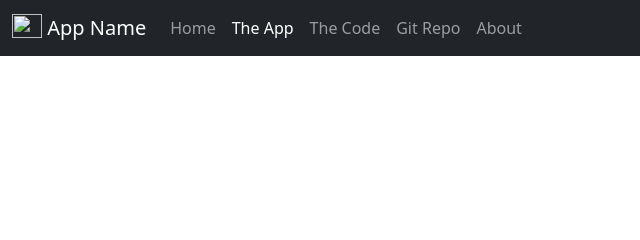
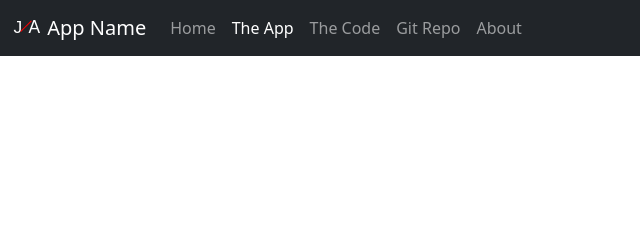
Before and after one commit to josephacevedo/JsSiteTemplate, a plain HTML site: page app.html in a window 1280 px wide. Shown: the top 240 px of the page, 0-640 px from the left. Drawn offline with nearby package versions, Linux system fonts and the light colour scheme.

Commit message:
updated nav logo

```diff
--- a/app.html
+++ b/app.html
@@ -21,7 +21,7 @@
 <body>
     <nav class="navbar navbar-expand-md navbar-dark fixed-top bg-dark">
         <div class="container-fluid">
-            <a class="navbar-brand" href="#"> <img src="" class="d-line-block align-text-top" width="30" height="24">
+            <a class="navbar-brand" href="#"> <img src="img/logo-white-small.svg" class="d-line-block align-text-top" width="30" height="24">
                 App Name</a>
             <button class="navbar-toggler" type="button" data-bs-toggle="collapse" data-bs-target="#navbarCollapse"
                 aria-controls="navbarCollapse" aria-expanded="false" aria-label="Toggle navigation">
```
Also changed, not shown: code.html (+1 -1 lines).
